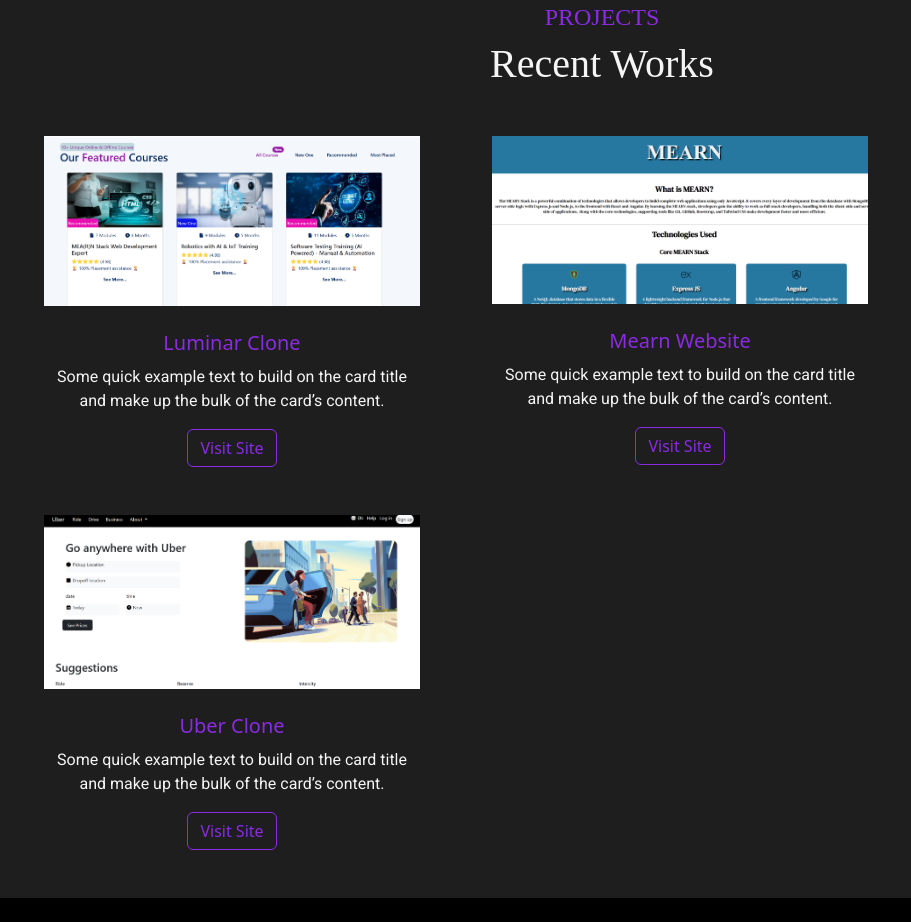
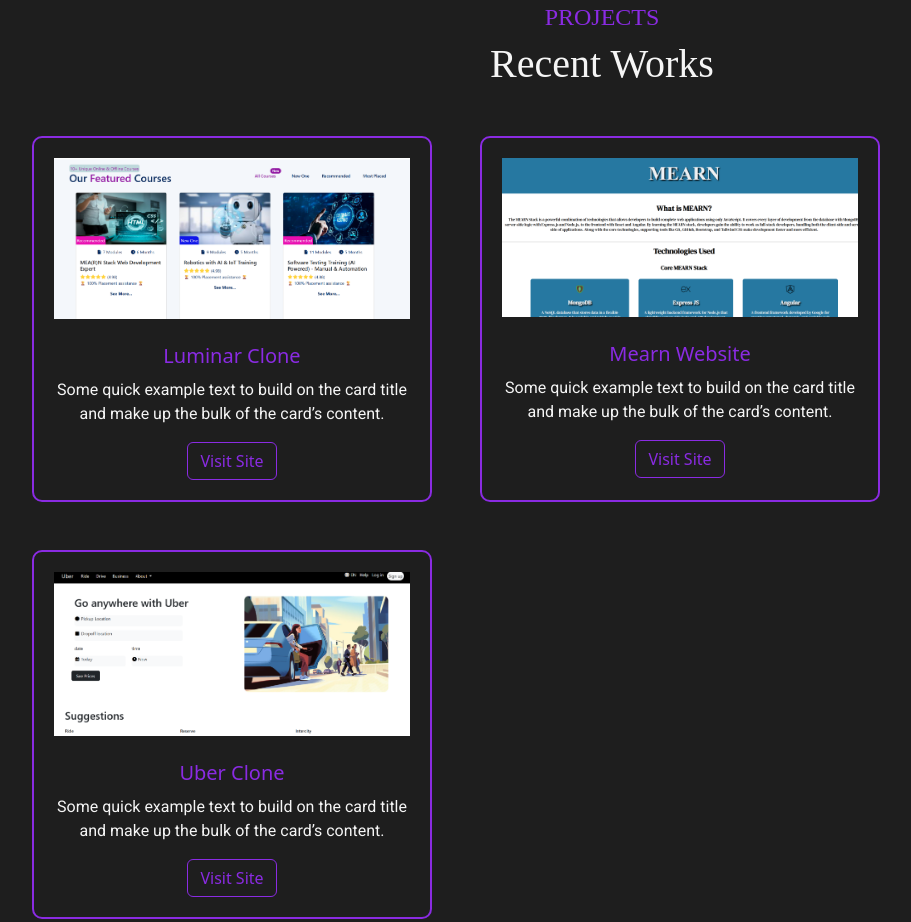
Before and after one commit to Ajay-91/MyPortfolio--HTML-CSS-Bootstrap, a plain HTML site: page index.html in a window 1280 px wide. Shown: the part 2146-3068 px from the top of the page, without its empty margins (38-949 px from the left). Drawn offline with nearby package versions, Linux system fonts and the light colour scheme; a web font is replaced by a local one.

Commit message:
hover effects1

```diff
--- a/index.css
+++ b/index.css
@@ -105,6 +105,17 @@
   color: blueviolet;
 }
 
+.card1{
+  border:2px solid blueviolet;
+  border-radius: 10px;
+  padding:20px;
+  transition: 2s;
+}
+.card1:hover{
+  transform: scale(1.2);
+  box-shadow: 0 0 15px blueviolet;
+}
+
 .card-body {
   text-align: center;
 }
```
